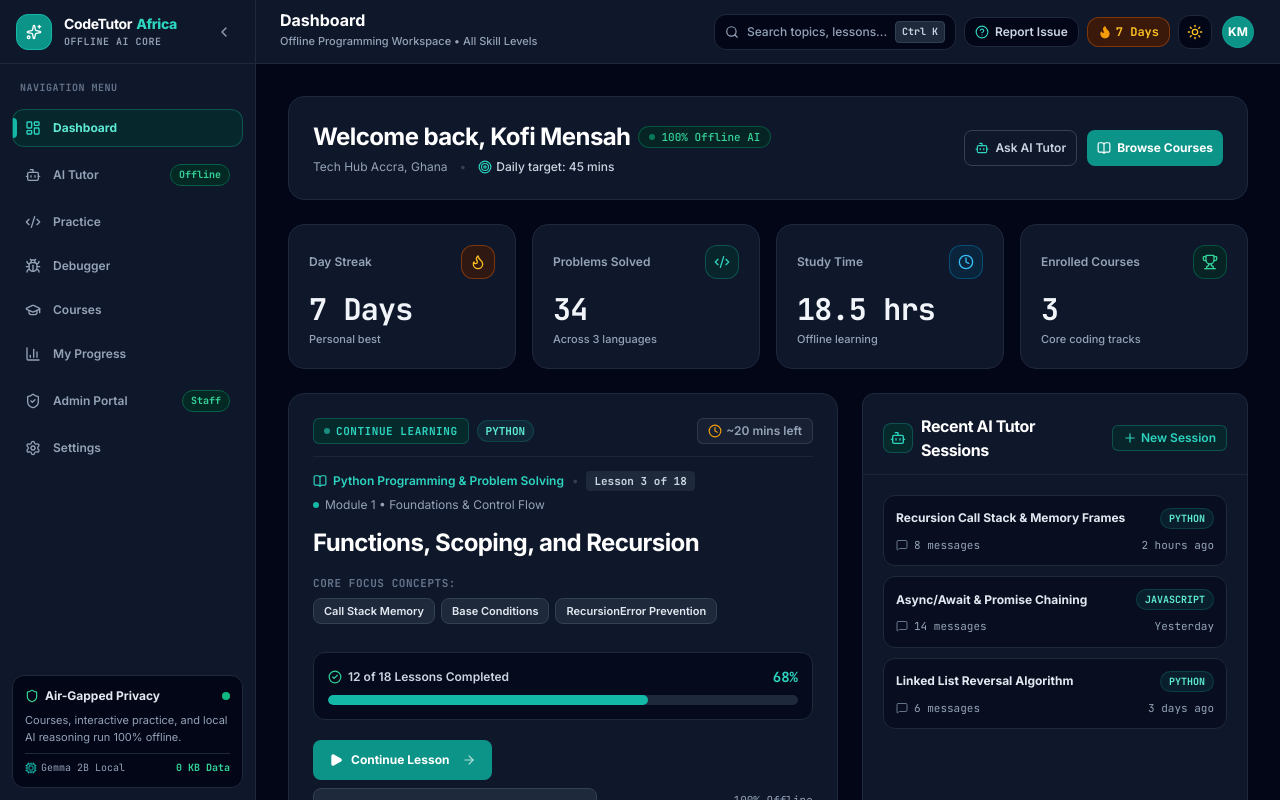
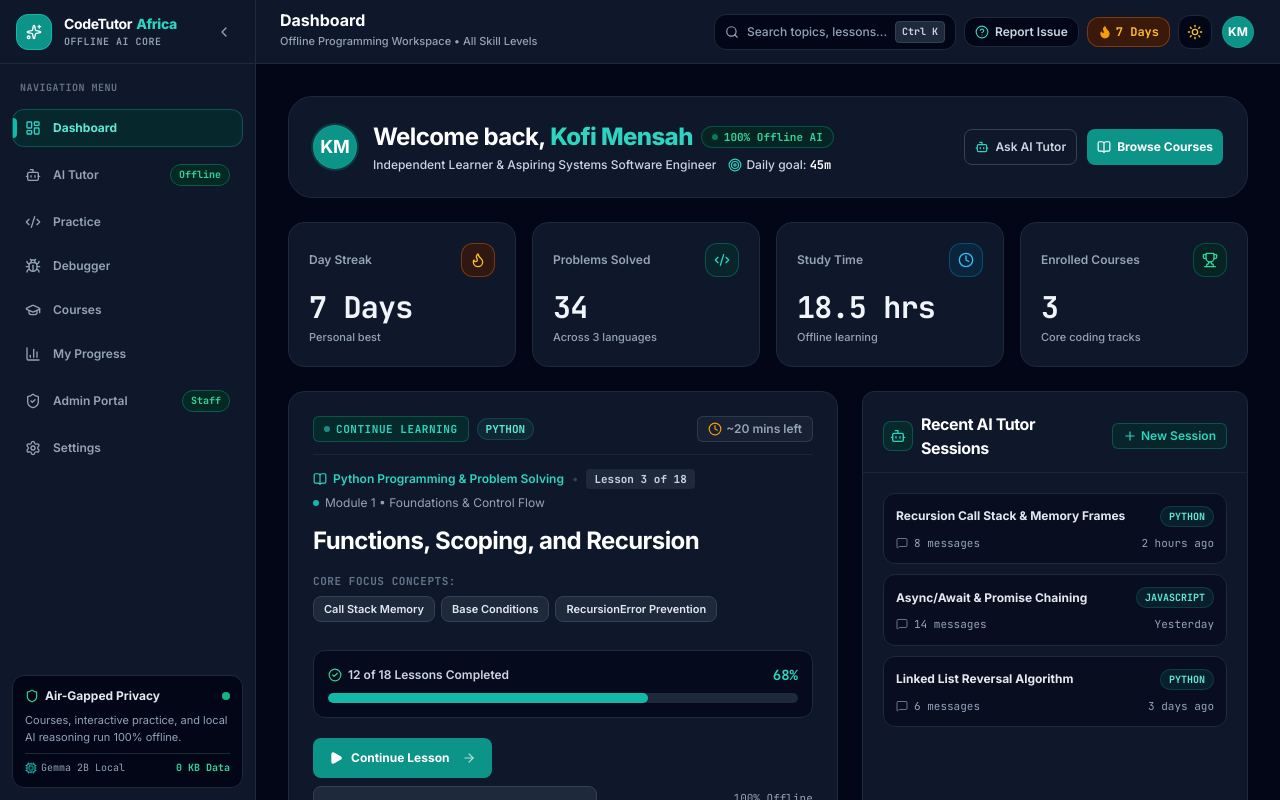
Before and after one commit to agudu50/CodeTutor-Africa, a React (Vite) app: page /dashboard in a window 1280 px wide. Built offline with nearby package versions, Linux system fonts and the light colour scheme.

Commit message:
enhanced the admin dashboard

```diff
--- a/src/features/dashboard/pages/DashboardPage.tsx
+++ b/src/features/dashboard/pages/DashboardPage.tsx
@@ -1,7 +1,7 @@
 import React from 'react'
 import { Link } from 'react-router-dom'
 import { PageContainer } from '@/components/layout/PageContainer'
-import { Button } from '@/components/ui'
+import { Button, Avatar } from '@/components/ui'
 import { MOCK_DASHBOARD_DATA } from '../data/mockDashboardData'
 import { MOCK_COURSES } from '@/features/learning/data/mockCourseData'
 import { useUserProfile } from '@/app/providers/UserProfileProvider'
@@ -19,27 +19,41 @@ export const DashboardPage: React.FC = () => {
   return (
     <PageContainer maxWidth="2xl" className="space-y-4 sm:space-y-6">
       {/* ═══════════════════════════════════════════════════════════════
-          WELCOME HEADER BANNER
+          WELCOME HEADER HERO BANNER
           ═══════════════════════════════════════════════════════════════ */}
-      <div className="flex flex-col md:flex-row md:items-center md:justify-between gap-4 p-4 sm:p-6 rounded-2xl border border-slate-200 dark:border-slate-800 bg-white dark:bg-slate-900 shadow-xs">
-        <div className="space-y-1.5 min-w-0">
+      <div className="flex flex-col md:flex-row md:items-center md:justify-between gap-4 p-4 sm:p-6 rounded-3xl border border-slate-200 dark:border-slate-800 bg-white dark:bg-slate-900 shadow-xs">
+        <div className="flex items-start sm:items-center gap-3.5 sm:gap-4 min-w-0 flex-1">
+          <Avatar
+            src={profile.avatarUrl || undefined}
+            fallbackName={profile.fullName || 'User'}
+            size="lg"
+            className="bg-brand-600 text-white font-bold shrink-0 shadow-sm ring-2 ring-brand-500/20 w-11 h-11 sm:w-13 sm:h-13 text-base sm:text-lg"
+          />
+
+          <div className="space-y-1 min-w-0 flex-1">
             <div className="flex flex-wrap items-center gap-2">
               <h1 className="text-lg sm:text-2xl font-bold tracking-tight text-slate-900 dark:text-white leading-tight">
-              Welcome back, {profile.fullName}
+                Welcome back,{' '}
+                <span className="text-brand-600 dark:text-brand-400 font-extrabold">
+                  {profile.fullName}
+                </span>
               </h1>
-            <span className="inline-flex items-center gap-1.5 px-2.5 py-0.5 rounded-full text-[10px] sm:text-[11px] font-mono font-medium text-emerald-700 dark:text-emerald-400 bg-emerald-50 dark:bg-emerald-950/70 border border-emerald-200 dark:border-emerald-800/80">
+              <span className="inline-flex items-center gap-1.5 px-2.5 py-0.5 rounded-full text-[10px] sm:text-[11px] font-mono font-bold text-emerald-700 dark:text-emerald-400 bg-emerald-50 dark:bg-emerald-950/70 border border-emerald-200 dark:border-emerald-800/80">
                 <span className="w-1.5 h-1.5 rounded-full bg-emerald-500 inline-block animate-pulse" />
                 100% Offline AI
               </span>
             </div>
 
             <div className="flex flex-wrap items-center gap-x-2 sm:gap-x-3 gap-y-1 text-xs text-slate-500 dark:text-slate-400">
-            <span className="truncate">{profile.location}</span>
-            <span className="text-slate-300 dark:text-slate-700">•</span>
+              <span className="font-medium text-slate-600 dark:text-slate-300 truncate">
+                {profile.bio || profile.location}
+              </span>
+              <span className="text-slate-300 dark:text-slate-700 hidden xs:inline">•</span>
               <span className="inline-flex items-center gap-1 text-slate-600 dark:text-slate-300 font-medium">
                 <Target className="w-3.5 h-3.5 text-brand-600 dark:text-brand-400 shrink-0" />
-              Daily target: {profile.dailyTargetMins} mins
+                <span>Daily goal: <strong className="font-mono text-slate-900 dark:text-white">{profile.dailyTargetMins}m</strong></span>
               </span>
+            </div>
           </div>
         </div>
 
```
Lines whose indentation alone changed are shown as unchanged.
